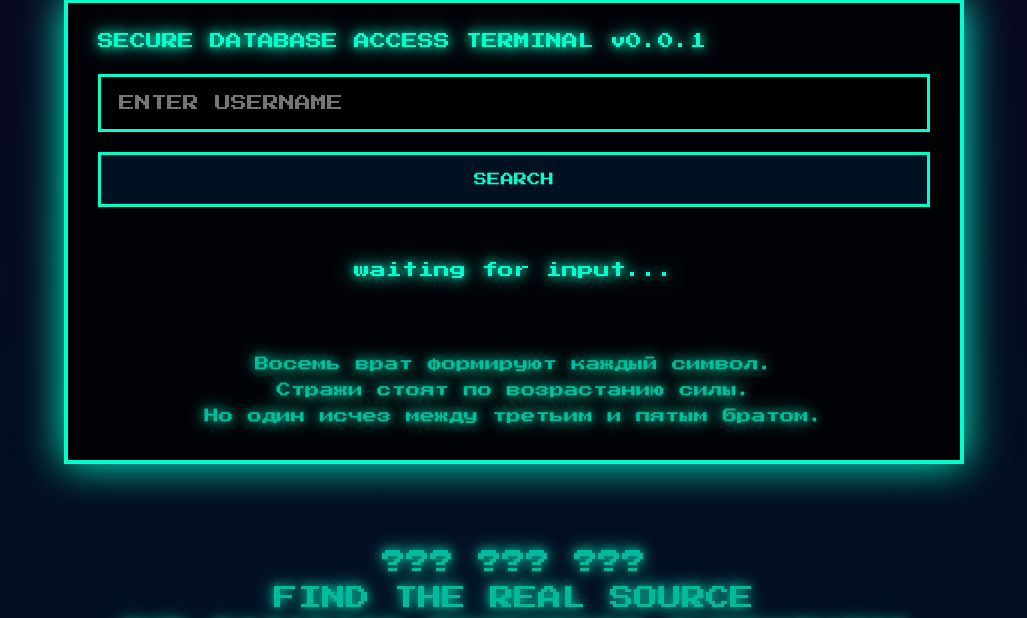
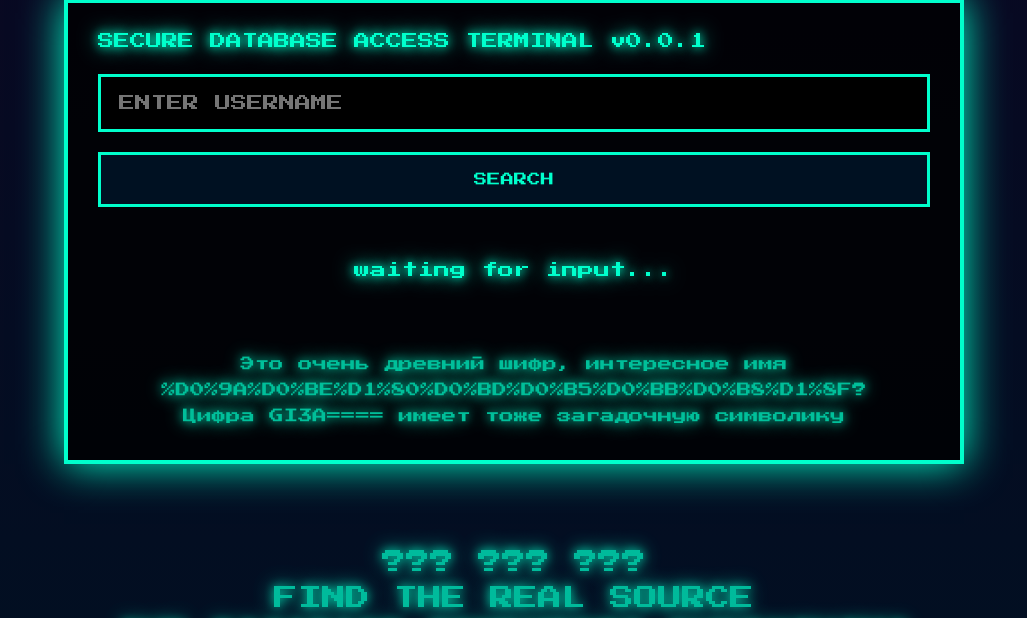
Before and after one commit to lar1q/ctf-web, a Flask app: page / in a window 1280 px wide. Shown: the part 892-1510 px from the top of the page, without its empty margins (126-1153 px from the left). Run offline with Flask 3, Linux system fonts and the light colour scheme.

Commit message:
Update index.html

```diff
--- a/templates/index.html
+++ b/templates/index.html
@@ -283,9 +283,8 @@
             </div>
 
             <div class="hint">
-                Восемь врат формируют каждый символ.<br>
-                Стражи стоят по возрастанию силы.<br>
-                Но один исчез между третьим и пятым братом.
+                Это очень древний шифр, интересное имя %D0%9A%D0%BE%D1%80%D0%BD%D0%B5%D0%BB%D0%B8%D1%8F?<br>
+                Цифра GI3A==== имеет тоже загадочную символику<br>
             </div>
 
         </div>
```
